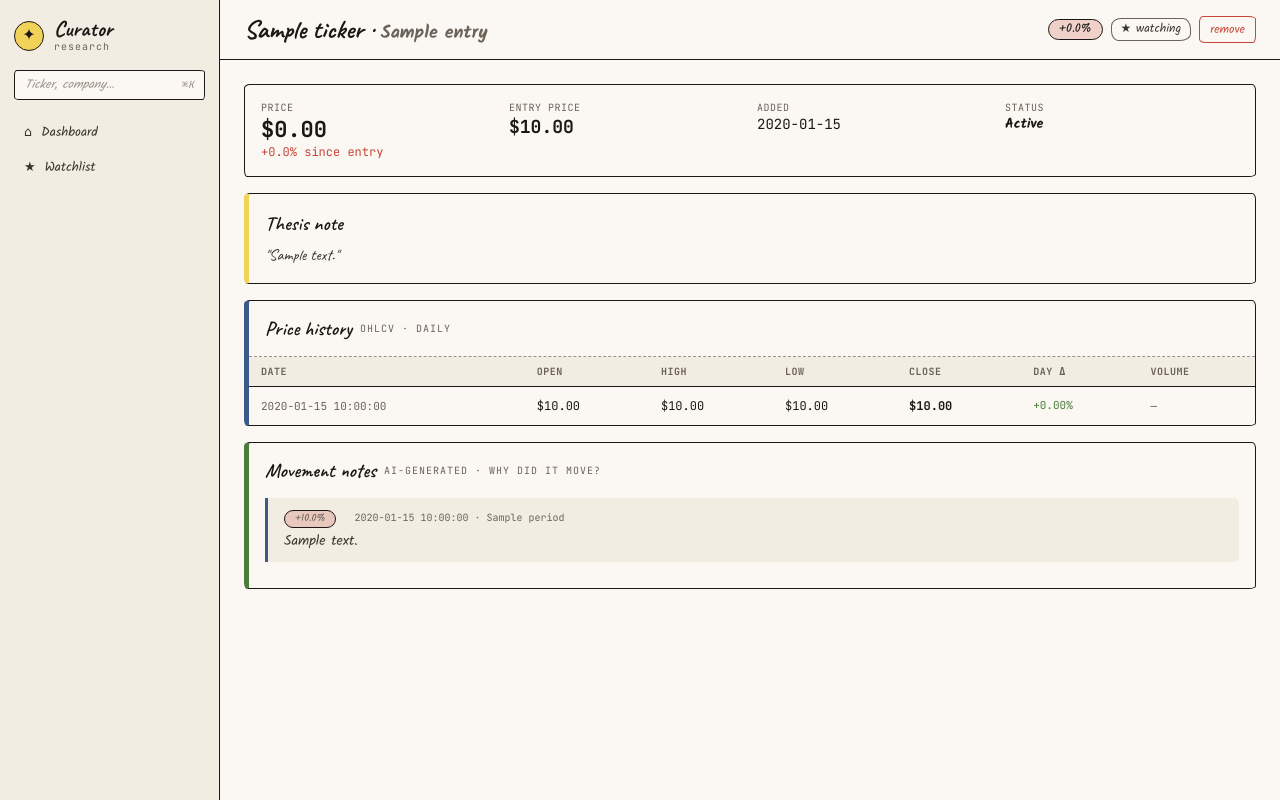
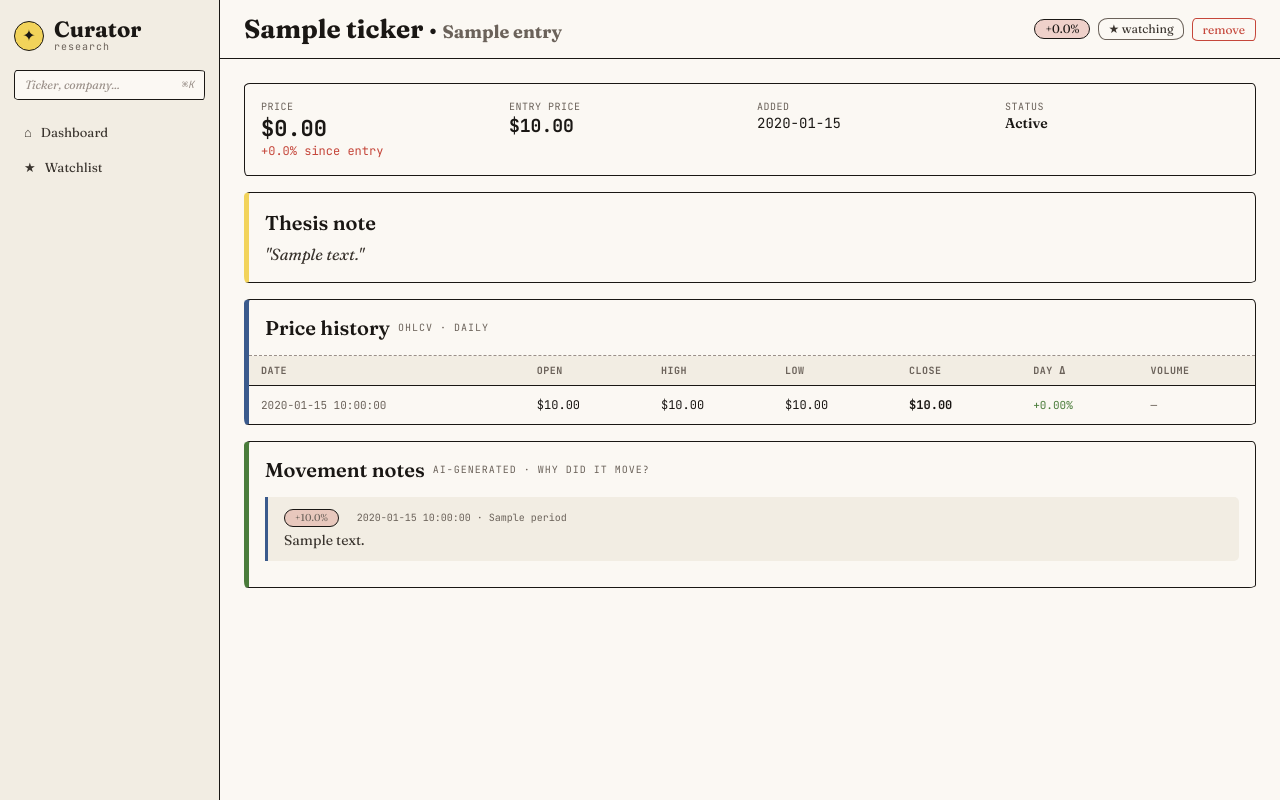
Before and after one commit to ctklutznick/Company_Curator, a Python web app: template company_curator/web/templates/stock_detail.html in a window 1280 px wide. Run offline with Jinja, Linux system fonts and the light colour scheme; the template is opened without the code that fills it: most values are stand-ins (such as "Sample title", 1, 10 or a date in 2020).

Commit message:
fix(web): replace Caveat/Kalam fonts with Fraunces
User feedback: handwritten fonts looked bad. Switched to Fraunces
(variable serif) for headings and display text throughout.

Co-Authored-By: Claude Opus 4.6 <noreply@anthropic.com>

```diff
--- a/company_curator/web/templates/add_confirm.html
+++ b/company_curator/web/templates/add_confirm.html
@@ -1,6 +1,6 @@
 {% extends "base.html" %}
 {% block title %}Add {{ ticker }} — Company Curator{% endblock %}
-{% block page_title %}{{ ticker }} &middot; <span style="font-family:'Kalam',cursive;font-size:18px;color:var(--ink-3);">{{ info.name }}</span>{% endblock %}
+{% block page_title %}{{ ticker }} &middot; <span style="font-family:'Fraunces',serif;font-size:18px;color:var(--ink-3);">{{ info.name }}</span>{% endblock %}
 {% block page_actions %}
 <span class="chip">+ add to watchlist</span>
 {% endblock %}
--- a/company_curator/web/templates/base.html
+++ b/company_curator/web/templates/base.html
@@ -6,7 +6,7 @@
     <title>{% block title %}Company Curator{% endblock %}</title>
     <link rel="preconnect" href="https://fonts.googleapis.com">
     <link rel="preconnect" href="https://fonts.gstatic.com" crossorigin>
-    <link href="https://fonts.googleapis.com/css2?family=Caveat:wght@400;600;700&family=Kalam:wght@300;400;700&family=JetBrains+Mono:wght@400;500;700&display=swap" rel="stylesheet">
+    <link href="https://fonts.googleapis.com/css2?family=Fraunces:ital,opsz,wght@0,9..144,100..900;1,9..144,100..900&family=JetBrains+Mono:wght@400;500;700&display=swap" rel="stylesheet">
     <style>
         :root {
             --ink: #1a1714;
@@ -27,7 +27,7 @@
         }
         * { margin: 0; padding: 0; box-sizing: border-box; }
         body {
-            font-family: 'Kalam', 'Caveat', cursive;
+            font-family: 'Fraunces', Georgia, serif;
             background: var(--paper);
             color: var(--ink);
             line-height: 1.35;
@@ -35,7 +35,7 @@
             min-height: 100vh;
         }
         .mono { font-family: 'JetBrains Mono', monospace; }
-        .hand { font-family: 'Caveat', 'Kalam', cursive; font-weight: 600; }
+        .hand { font-family: 'Fraunces', Georgia, serif; font-weight: 600; }
 
         /* Sidebar */
         .sidebar {
@@ -70,7 +70,7 @@
             font-size: 16px;
         }
         .sidebar-logo-text {
-            font-family: 'Caveat', cursive;
+            font-family: 'Fraunces', Georgia, serif;
             font-size: 22px;
             font-weight: 700;
             line-height: 1;
@@ -146,7 +146,7 @@
             background: var(--paper);
         }
         .topbar-title {
-            font-family: 'Caveat', cursive;
+            font-family: 'Fraunces', Georgia, serif;
             font-size: 26px;
             font-weight: 700;
             line-height: 1;
@@ -185,7 +185,7 @@
 
         /* Section headers */
         .section-title {
-            font-family: 'Caveat', cursive;
+            font-family: 'Fraunces', Georgia, serif;
             font-size: 20px;
             font-weight: 600;
             margin-bottom: 8px;
@@ -219,7 +219,7 @@
             border: 1.5px solid var(--line);
             border-radius: 999px;
             padding: 1px 10px;
-            font-family: 'Kalam', cursive;
+            font-family: 'Fraunces', Georgia, serif;
             font-size: 12px;
             background: var(--paper);
         }
@@ -236,7 +236,7 @@
             border-radius: 4px 7px 3px 6px / 6px 3px 7px 4px;
             padding: 6px 14px;
             background: var(--paper);
-            font-family: 'Kalam', cursive;
+            font-family: 'Fraunces', Georgia, serif;
             font-size: 13px;
             color: var(--ink);
             cursor: pointer;
@@ -351,7 +351,7 @@
             border: 1.5px solid var(--line);
             border-radius: 3px 6px 2px 5px / 5px 2px 6px 3px;
             background: var(--paper);
-            font-family: 'Kalam', cursive;
+            font-family: 'Fraunces', Georgia, serif;
             font-size: 13px;
             color: var(--ink);
         }
@@ -379,7 +379,7 @@
 
         /* Annotation */
         .wf-note {
-            font-family: 'Caveat', cursive;
+            font-family: 'Fraunces', Georgia, serif;
             font-size: 14px;
             color: var(--accent-red);
             font-weight: 600;
--- a/company_curator/web/templates/stock_detail.html
+++ b/company_curator/web/templates/stock_detail.html
@@ -1,6 +1,6 @@
 {% extends "base.html" %}
 {% block title %}{{ entry.ticker }} — Company Curator{% endblock %}
-{% block page_title %}{{ entry.ticker }} &middot; <span style="font-family:'Kalam',cursive;font-size:18px;color:var(--ink-3);">{{ entry.company_name }}</span>{% endblock %}
+{% block page_title %}{{ entry.ticker }} &middot; <span style="font-family:'Fraunces',serif;font-size:18px;color:var(--ink-3);">{{ entry.company_name }}</span>{% endblock %}
 {% block page_actions %}
 <span class="pill {{ 'pill-green' if change_pct >= 0 else 'pill-red' }}">{{ "%+.1f"|format(change_pct) }}%</span>
 <span class="chip">&#9733; watching</span>
@@ -37,7 +37,7 @@
 {% if entry.notes %}
 <div class="card card-pad card-accent-yellow">
     <div class="section-title">Thesis note</div>
-    <div style="font-family:'Caveat',cursive;font-size:16px;color:var(--ink-2);">"{{ entry.notes }}"</div>
+    <div style="font-family:'Fraunces',serif;font-style:italic;font-size:16px;color:var(--ink-2);">"{{ entry.notes }}"</div>
 </div>
 {% endif %}
 
--- a/company_curator/web/templates/watchlist.html
+++ b/company_curator/web/templates/watchlist.html
@@ -36,7 +36,7 @@
                     </span>
                 </td>
                 <td class="mono" style="font-size:11px;color:var(--ink-3);">{{ stock.added_date }}</td>
-                <td style="max-width:200px;font-family:'Caveat',cursive;font-size:14px;color:var(--ink-2);">
+                <td style="max-width:200px;font-family:'Fraunces',serif;font-style:italic;font-size:14px;color:var(--ink-2);">
                     {% if stock.notes %}"{{ stock.notes }}"{% else %}&mdash;{% endif %}
                 </td>
                 <td>
```
